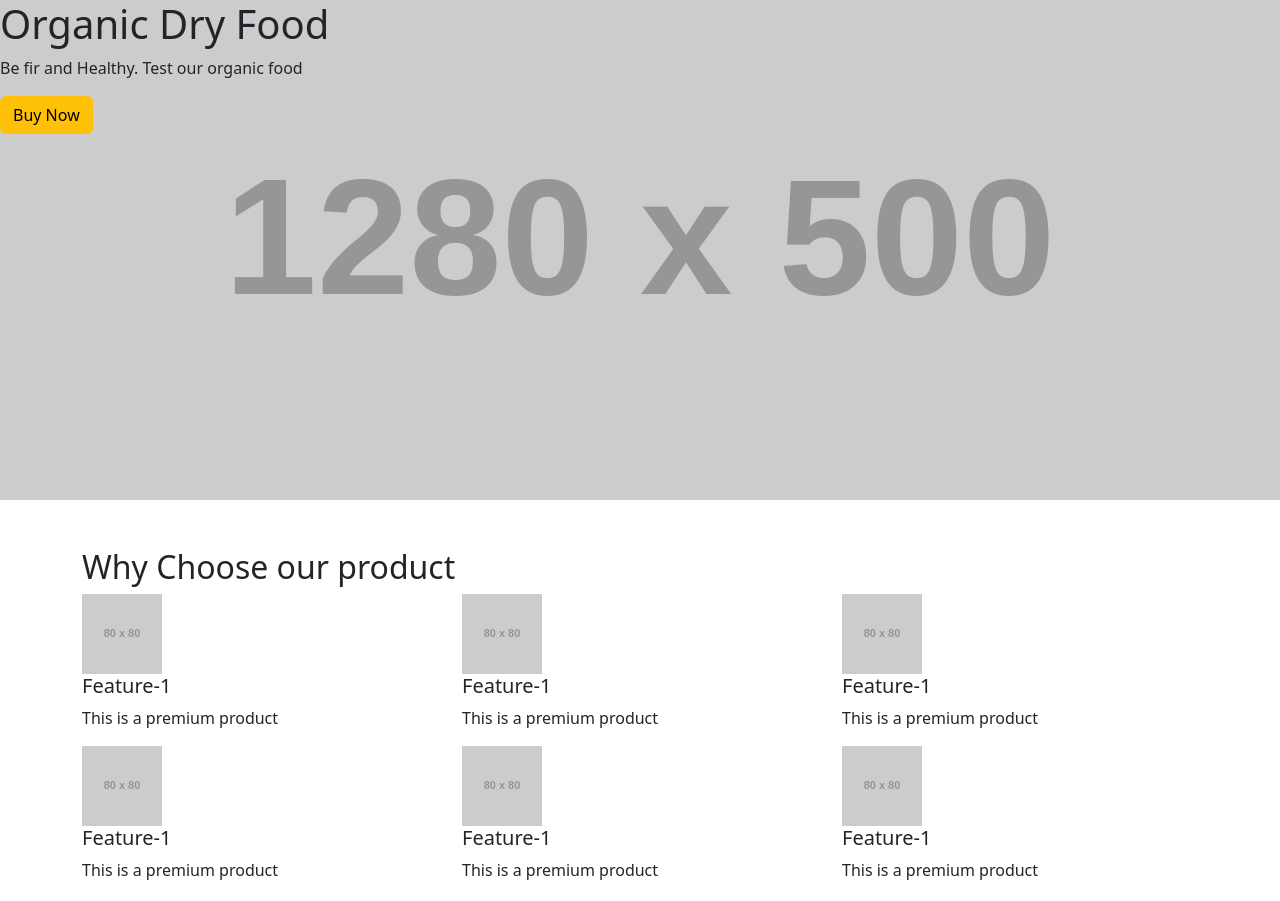
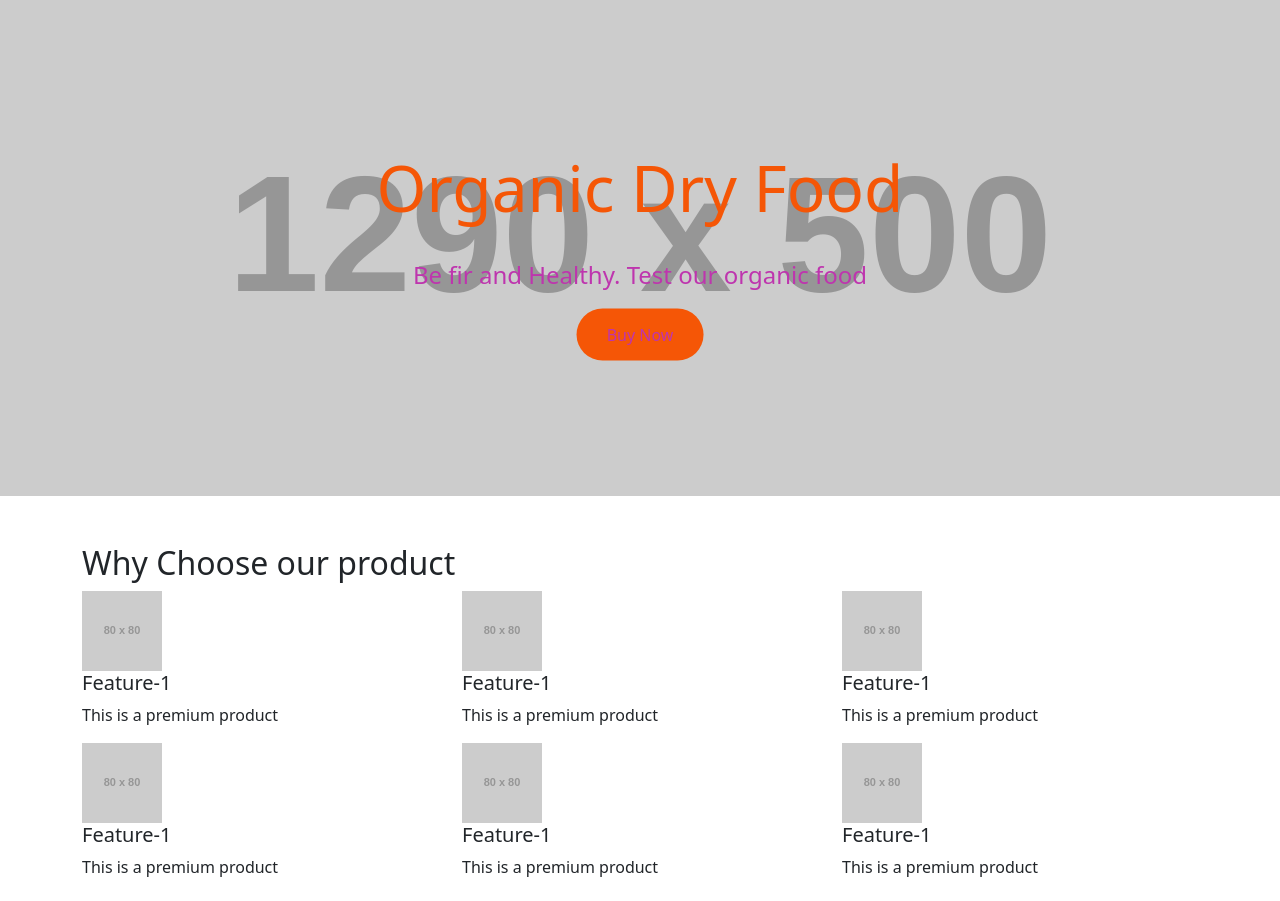
Before and after one commit to MUHAMMADULLAH1991/Bootstrap-4, a plain HTML site: page index.html in a window 1280 px wide. Shown: the top 901 px of the page. Drawn offline with nearby package versions, Linux system fonts and the light colour scheme; placeholder pictures from the web are drawn by us.

Commit message:
Header section is don

```diff
--- a/index.html
+++ b/index.html
@@ -13,13 +13,13 @@
 
 <body>
     <!-- Hero Section Start -->
-    <header class="bg-image">
-        <!-- <img src="https://placehold.co/1290x500"> -->
+    <header class="header-section">
+        <img src="https://placehold.co/1290x500" class="img-responsive">
 
-        <div>
+        <div class="hero-content">
             <h1>Organic Dry Food</h1>
             <p>Be fir and Healthy. Test our organic food</p>
-            <a href="#" class="btn btn-warning">Buy Now</a>
+            <a href="#" class="btn-custom">Buy Now</a>
         </div>
     </header>
     <!-- Hero Section End -->
--- a/style.css
+++ b/style.css
@@ -1,5 +1,52 @@
-.bg-image{
-    background-image: url('https://placehold.co/1280x500');
-    height: 500px;
-    width: 1290px;
+
+*{
+    margin: 0;
+    padding: 0;
 }
+
+.header-section{
+    position: relative;
+    text-align: center;
+    overflow: hidden;
+}
+
+.hero-content{
+    position: absolute;
+    top: 50%;
+    left: 50%;
+    transform: translate(-50%, -50%);
+}
+
+.img-responsive{
+    object-fit: cover;
+    width: 100%;
+    height: auto;
+}
+
+.hero-content h1{
+    font-size: 4rem;
+    margin-bottom: 30px;
+    color: #F55606;
+
+}
+
+.hero-content p{
+    font-size: 1.5rem;
+    color: #be35ae;
+    margin-bottom: 30px;
+}
+
+.btn-custom{
+    text-decoration: none;
+    background-color: #F55606;
+    padding: 15px 30px;
+    border-radius: 50px;
+    color: #be35ae;
+    transition: background-color 0.5s ease;
+
+}
+
+.btn-custom:hover{
+    background-color: green;
+    color: white;
+}
```
